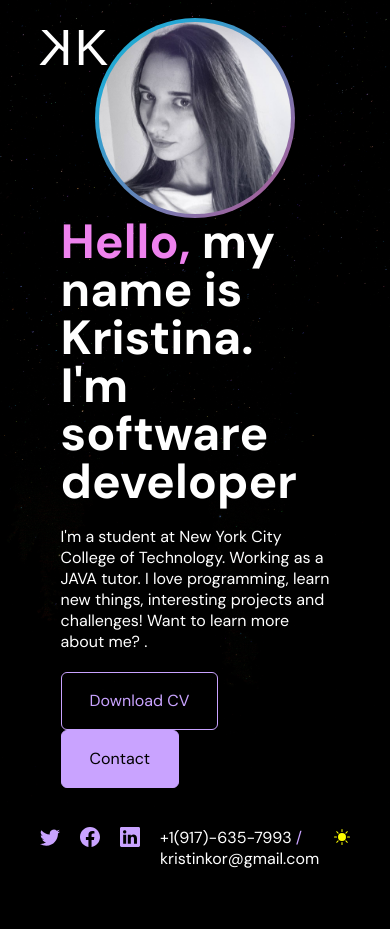
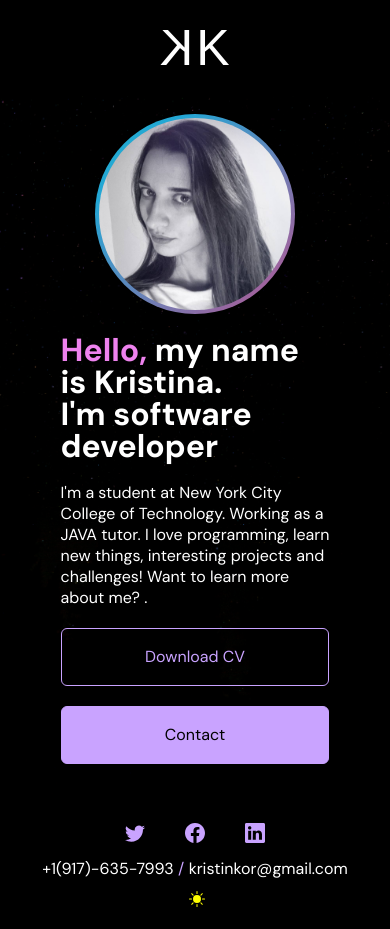
Before and after one commit to kristinkor/kristinkor.io, a plain HTML site: page index.html in a window 390 px wide. Before the commit the page ends 889 px from the top, so only its background shows below. Drawn offline with Linux system fonts and the light colour scheme; a web font is replaced by a local one.

Commit message:
changes in styles

```diff
--- a/style.css
+++ b/style.css
@@ -49,14 +49,10 @@ body {
     font-family: "DM Sans", sans-serif;
     background-color: var(--black-text);
     color: var(--white-text);
-
-
     scroll-snap-type: y mandatory;
 }
 
-html[data-theme='daytime'] body {
 
-}
 :root {
     --black-text:black;
     --white-text:white;
@@ -287,7 +283,8 @@ align-items: center;
 }
 @media (min-width:768px) {
     .home-content {
-        margin: 0;}
+        margin: 0;
+        }
     }
 
 @media (max-width:992px) {
@@ -295,20 +292,47 @@ align-items: center;
         height: 200px;
         width: 200px;
     }
+
     .avatar-photo::after {
-
         width: 192px;
         height: 192px;
         top: 4px;
         left: 4px;
-
     }
 }
 
 @media (max-width:768px) {
-#hero {
-height:auto;
+    #header {
+        position: relative;
+        display: flex;
+        justify-content: center;
+    }
+
+    #hero {
+        height:auto;
+    }
+
+    h1 {
+        font-size: 2em;
+        margin-top: 20px;
+    }
+
+    .home-buttons .btn {
+        margin-bottom: 20px;
+        width:100%;
+    }
+
+
+    footer{
+        position: relative;
+        flex-direction: column;
+        align-items: center;
+        text-align: center;
+    }
+    .socials-container a {
+        padding-left:20px;
+    }
+    .contacts-container{
+    margin:10px 0;
+    }
 }
-footer{
-position: relative;}
-    }
```
